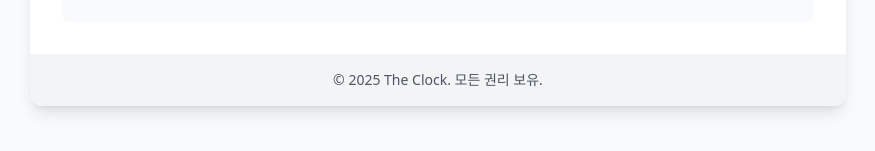
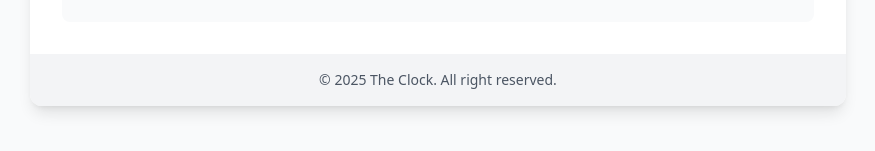
Before and after one commit to hwouu/the-clock, a React (Vite) app: page /about in a window 1280 px wide. Shown: the part 2268-2419 px from the top of the page, without its empty margins (202-1077 px from the left). Built offline with nearby package versions, Linux system fonts and the light colour scheme; no server answers.

Commit message:
fix: 수정된 저작권 문구 업데이트
- AboutPage에서 저작권 문구를 'All right reserved.'로 수정하여 정확성 향상

```diff
--- a/src/pages/AboutPage.tsx
+++ b/src/pages/AboutPage.tsx
@@ -252,7 +252,7 @@ const AboutPage = () => {
               : "bg-gray-100 text-gray-600"
           }`}
         >
-          <p>© 2025 The Clock. 모든 권리 보유.</p>
+          <p>© 2025 The Clock. All right reserved.</p>
         </div>
       </div>
     </div>
```
